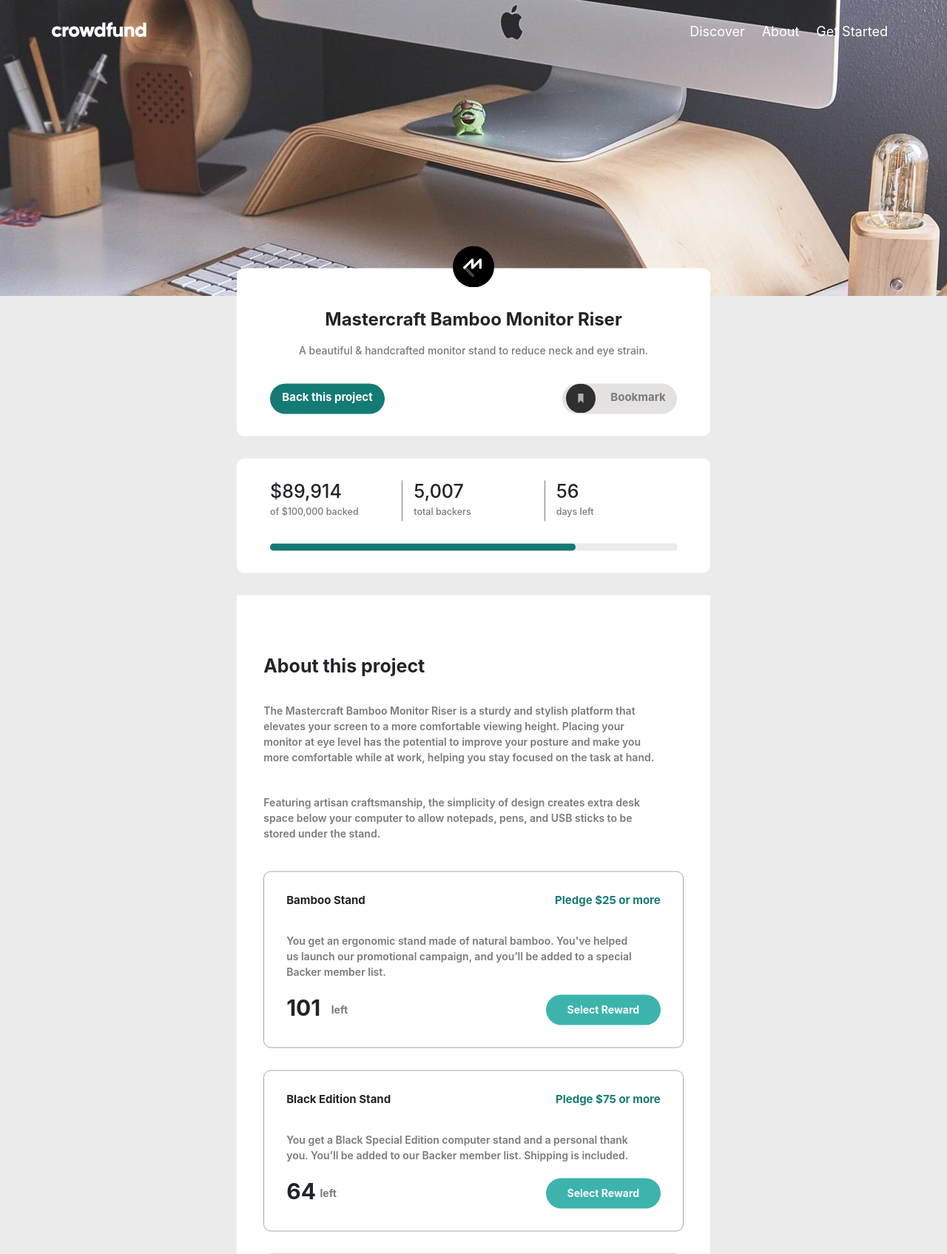
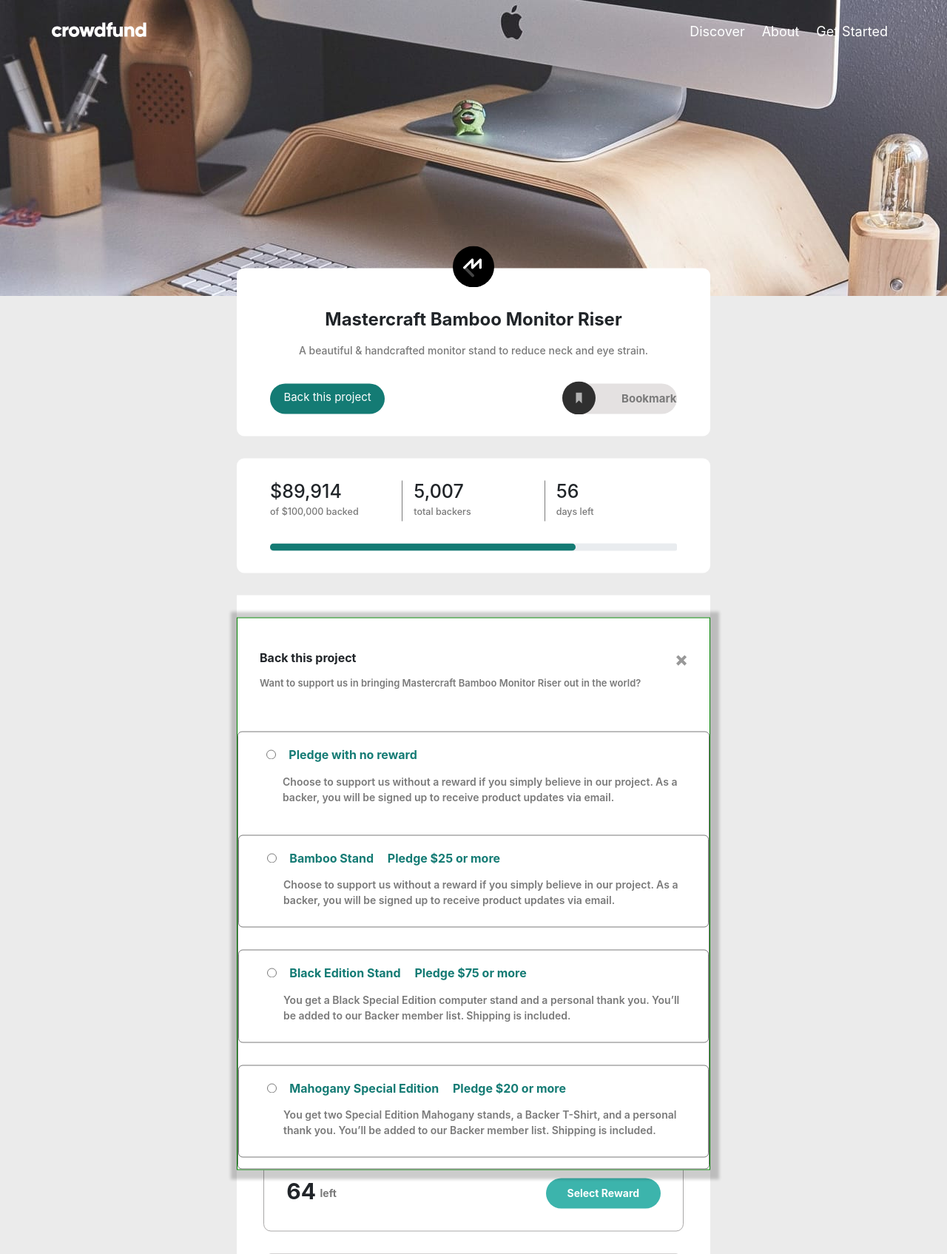
Before and after one commit to Romuald01/crowd_funding, a PHP site: page / in a window 1280 px wide, after a click on "Select Reward". Shown: the top 1695 px of the page at 74% size. Run offline with PHP 8.4, Linux system fonts and the light colour scheme.

Commit message:
progress crowdfunding

```diff
--- a/css/style.css
+++ b/css/style.css
@@ -120,6 +120,19 @@ html{
     padding: 8px 0px 10px;
 }
 
+button{
+    border:none;
+    background-color:hsl(176, 72%, 28%);
+    color: hsl(0,0%,100%);
+
+}
+
+ button:focus{
+    border:none;
+    background-color:hsl(176, 72%, 28%);
+    color: hsl(0,0%,100%);
+}
+
 .bookmark-link{
     color:hsl(0,0%,100%);
     font-weight: 700;
@@ -127,7 +140,10 @@ html{
 }
 
 .icon-bookmarked-text{
-  padding-left:50px;
+  position: absolute;
+  top: 40%;
+  right: 5%;
+justify-content: center;
 }
 
 .bookmark-link:hover{
@@ -145,11 +161,11 @@ color: hsl(0,0%,48%);
 }
 
 .icon-bookmarked{
-    right: 23%;
+    right:23%;
     height: 40px;
     position: absolute;
-    height: 40px;
-    top: 30%;
+    height: 45px;
+    top: 27%;
 }
 
 .change-link{
@@ -439,11 +456,21 @@ background-color: hsl(176, 72%, 28%);
 }
 
 .popover-modal{
-position: absolute;
-top: -349px;
-z-index: 99;
-background-color: rgb(173, 132, 132);
-left: 0;
+    position: absolute;
+    z-index: 999;
+    top: 0;
+    display: none;
+    right:0%;
+    background-color: #fff;
+    box-shadow: 2px 3px 4px 10px rgb(0, 0, 0,0.2);
+}
+.modal-left{
+    display: none;
+}
+
+.close-btn{
+    border:none;
+    background: none;
 }
 
 /* =======================MEDIA QUERY START HERE============================== */
--- a/index.html
+++ b/index.html
@@ -65,7 +65,7 @@
             </div>
             <div class="mastercraft-button pt-5 px-5 pb-5" style="border:red">
                     <div class="button back-projec-text bookmark-content">
-                      <a href="#" class="bookmark-link" id="show-modal">Back this project</a>
+                      <button onclick="support()" class="back-projec-text bookmark-content" type="submit" class="bookmark-link">Back this project</button>
                     </div>
                        <!-- Success modal start -->
                     <div class="modal p-5 modal-hidden">
@@ -74,7 +74,7 @@
                         <p class="support-pledge-text pt-3">Your pledge brings us one step closer to sharing Mastercraft Bamboo Monitor Riser worldwide. You will get
                         an email once our campaign is completed.
                       </p>
-                      <button class="got-it-button mt-3" id="modal_close"><a href="#" class="got-it-text">Got it!</a></button>
+                      <button class="got-it-button mt-3" onclick="gotit()"><a href="#" class="got-it-text">Got it!</a></button>
                     </div>
                     <!-- Success modal end -->
                     <div class="button icon-bookmarked-box" id="icon-bookmarked-box">
@@ -144,10 +144,206 @@
               </p>
               <div class=" bamboo-stand-headings pt-3">
                 <h1 class="stands-number">101<span class="left">left</span></h1>
-                <div class="button back-project-text bookmark-content py-3 select-text"><a href="#" class="select-reward-text" onclick="popovermodalbox()">Select Reward</a></div>
+                <button class="button back-project-text bookmark-content py-3 select-text"><a href="#" class="select-reward-text" onclick="popovermodalbox()">Select Reward</a></button>
               </div>
           </div>
         </div>
+        <!-- pledge modal start -->
+
+        <!------------------------------Selection modal start---------------------- -->
+        <div class="container-fluid popover-modal  mt-5" id="popovermodal" style="border:1px solid green;" >
+          <div class="row mt-5 selected-modal-box p-4">
+            <div class="col-md-12 selected-modal">
+              <h4 class="back-text">Back this project</h4>
+              <button href="#" class="close-btn" onclick="pledgeclose()"><img src="images/icon-close-modal.svg" alt="close-modal" class="modal-close"></button>
+            </div>
+            <div class="col-md-12 modal-about-div pt-3">
+              <p class="modal-about-text">
+                Want to support us in bringing Mastercraft Bamboo Monitor Riser out in the world?
+              </p>
+            </div>
+          </div>
+          <div class="row mt-5 modal-pledge-boxes p-4">
+          <!-- first modal pledges start -->
+          <div class="col-md-12">
+            <!-- toggling of the collapse code -->
+              <p>
+                <a class="btn btn-priary" data-toggle="collapse" href="#collapseExample1" aria-expanded="false" aria-controls="collapseExample">
+                    <input type="radio" class="radio-background" onclick="radioBackground()" id="radiobackground">
+                    <span class="pledge-no-reward">Pledge with no reward</span>
+                  </a><!-- toggling of the collapse code -->
+              </p>
+          </div>
+          <div class="col-md-12">
+            <p class="pledge-paragraph  pl-5">Choose to support us without a reward if you simply believe in our project. As a backer,
+              you will be signed up to receive product updates via email.
+            </p>
+          </div>
+          <!-- content of the collapse -->
+          <div class="col-md-12">
+            <div class="collapse pt-3" id="collapseExample1">
+              <div class="card card-body">
+                <form action="#" class="collapse-form pt-5">
+                  <p class="collapse-data">
+                    Enter your pledge
+                  </p>
+                    <h4 class="input-dollar-sign">$</h4>
+                    <input type="number"  class="collapse-button pledge-amount">
+                    <input type="submit" value="continue" class="collapse-button btn-continue">
+                </form>
+              </div>
+            </div>
+          </div>
+          <!-- content of the collapse -->
+          <!-- first modal pledges end -->
+          <!-- </div> -->
+                          <!-- second modal pledges start -->
+                          <div class="row mt-5 modal-pledge-boxes p-4">
+                            <!-- first modal pledges start -->
+                            <div class="col-md-12">
+                              <!-- toggling of the collapse code -->
+                                <p>
+                                  <a class="btn btn-priary" data-toggle="collapse" href="#collapseExample2" aria-expanded="false" aria-controls="collapseExample">
+                                      <!-- <input type="radio" class="radio-background" onclick="radioBackground()" id="radiobackground">
+                                      <span class="pledge-no-reward">Pledge with no reward</span> -->
+                                        <input type="radio" class="rad" required>
+                                        <span class="pledge-no-reward">Bamboo Stand
+                                            <span class="modal-pledge pl-4">
+                                              Pledge $25 or more
+                                            </span>
+                                          <span class="modal-left">101
+                                            <span class="modal-number-left">left</span>
+                                          </span>
+                                        </span>
+                                    </a>
+                                </p>
+                              <!-- toggling of the collapse code -->
+                            </div>
+                            <div class="col-md-12">
+                              <p class="pledge-paragraph  pl-5">Choose to support us without a reward if you simply believe in our project. As a backer,
+                                you will be signed up to receive product updates via email.
+                              </p>
+                            </div>
+                            <!-- <span class="modal-left">101
+                              <span class="modal-number-left">left</span>
+                            </span> -->
+                            <!-- content of the collapse -->
+                            <div class="col-md-12">
+                              <div class="collapse pt-3" id="collapseExample2">
+                                <div class="card card-body">
+                                  <form action="#" class="collapse-form pt-5">
+                                    <p class="collapse-data">
+                                      Enter your pledge
+                                    </p>
+                                      <h4 class="input-dollar-sign">$</h4>
+                                      <input type="number"  class="collapse-button pledge-amount">
+                                      <input type="submit" value="continue" class="collapse-button btn-continue">
+                                  </form>
+                                </div>
+                              </div>
+                            </div>
+                            <!-- content of the collapse -->
+                            <!-- first modal pledges end -->
+                          </div>
+                          <!-- second modal pledges ends -->
+
+                          <!-- third modal pledges start -->
+                          <div class="row mt-5 modal-pledge-boxes p-4">
+                            <!-- first modal pledges start -->
+                            <div class="col-md-12">
+                              <!-- toggling of the collapse code -->
+                                <p>
+                                  <a class="btn btn-priary" data-toggle="collapse" href="#collapseExample3" aria-expanded="false" aria-controls="collapseExample">
+                                      <!-- <input type="radio" class="radio-background" onclick="radioBackground()" id="radiobackground">
+                                      <span class="pledge-no-reward">Pledge with no reward</span> -->
+                                        <input type="radio" class="rad" required>
+                                        <span class="pledge-no-reward">Black Edition Stand
+
+                                          <span class="modal-pledge pl-4">
+                                            Pledge $75 or more
+                                          </span>
+                                        <span class="modal-left">64
+                                          <span class="modal-number-left">left</span>
+                                        </span>
+                                      </span>
+                                    </a><!-- toggling of the collapse code -->
+                                </p>
+                            </div>
+                            <div class="col-md-12">
+                              <p class="pledge-paragraph  pl-5">You get a Black Special Edition computer stand and a personal thank you. You’ll be added to our Backer
+                                member list. Shipping is included.
+
+                              </p>
+                            </div>
+                            <!-- content of the collapse -->
+                            <div class="col-md-12">
+                              <!-- <hr> -->
+                              <div class="collapse pt-3" id="collapseExample3">
+                                <div class="card card-body">
+                                  <form action="#" class="collapse-form pt-5">
+                                    <p class="collapse-data">
+                                      Enter your pledge
+                                    </p>
+                                      <h4 class="input-dollar-sign">$</h4>
+                                      <input type="number"  class="collapse-button pledge-amount">
+                                      <input type="submit" value="continue" class="collapse-button btn-continue">
+                                  </form>
+                                </div>
+                              </div>
+                            </div>
+                            <!-- content of the collapse -->
+                            <!-- first modal pledges end -->
+                          </div>
+                          <!-- fourth modal pledges start-->
+                          <div class="row mt-5 modal-pledge-boxes p-4">
+                            <!-- first modal pledges start -->
+                            <div class="col-md-12">
+                              <!-- toggling of the collapse code -->
+                                <p>
+                                  <a class="btn btn-priary" data-toggle="collapse" href="#collapseExample4" aria-expanded="false" aria-controls="collapseExample">
+                                      <!-- <input type="radio" class="radio-background" onclick="radioBackground()" id="radiobackground">
+                                      <span class="pledge-no-reward">Pledge with no reward</span> -->
+                                        <input type="radio" class="rad" required>
+                                        <span class="pledge-no-reward">Mahogany Special Edition
+                                          <span class="modal-pledge pl-4">
+                                            Pledge $20 or more
+                                          </span>
+                                        <span class="modal-left">0
+                                          <span class="modal-number-left">left</span>
+                                        </span>
+                                      </span>
+                                    </a><!-- toggling of the collapse code -->
+                                </p>
+                            </div>
+                            <div class="col-md-12">
+                              <p class="pledge-paragraph  pl-5">
+                                You get two Special Edition Mahogany stands, a Backer T-Shirt, and a personal thank you. You’ll be added
+                                to our Backer member list. Shipping is included.
+                              </p>
+                            </div>
+                            <!-- content of the collapse -->
+                            <div class="col-md-12">
+                              <!-- <hr> -->
+                              <div class="collapse pt-3" id="collapseExample4">
+                                <div class="card card-body">
+                                  <form action="#" class="collapse-form pt-5">
+                                    <p class="collapse-data">
+                                      Enter your pledge
+                                    </p>
+                                      <h4 class="input-dollar-sign">$</h4>
+                                      <input type="number"  class="collapse-button pledge-amount">
+                                      <input type="submit" value="continue" class="collapse-button btn-continue">
+                                  </form>
+                                </div>
+                              </div>
+                            </div>
+                            <!-- content of the collapse -->
+                          </div>
+                          <!-- fourth modal pledges ends-->
+          </div>
+        </div>
+        <!------------------------------Selection modal ends---------------------- -->
+        <!-- pledge modal ends -->
         <!-- bamboo stands 1 ends -->
         <!-- bamboo stands 2 start -->
         <div class="row mt-5 bamboo-stand-box">
--- a/js/app.js
+++ b/js/app.js
@@ -13,29 +13,23 @@ bookMarkedLogo.style.display = "block";
   // })
 
   // CODE FOR THANKS SUPPORT START
-const toggleModalThanks = ()=>{
-  document.querySelector('.modal')
-  .classList.toggle('.modal-hidden');
-
-};
 
 
-document.querySelector('#show-modal')
-.addEventListener('click',toggleModalThanks);
-// document.querySelector('#show-modal')
-// .addEventListener('submit',(event)=>{
-// event.preventDefault();
-// toggleModalThanks();
-// });
+function support(){
+  var thanksBox = document.querySelector(".modal");
+  thanksBox.style.display = "block";
 
-document.querySelector('#modal_close')
-.addEventListener('click',toggleModalThanks);
+}
+function gotit(){
+  var thanksBox = document.querySelector(".modal");
+  thanksBox.style.display = "none";
+
+}
+
+
+
 
   // CODE FOR THANKS SUPPORT END
-// function support(){
-//   var thanksBox =  document.getElementById("thankSupportContent");
-//   thanksBox.style.display = "block";
-// }
 
 
 
@@ -60,3 +54,14 @@ $closeIcon.addEventListener('click',()=>{
  $closeIcon.style.display = 'none';
 })
 // mobile nav overlay start
+
+
+// crowdfunding pledges
+
+function popovermodalbox(){
+  document.querySelector("#popovermodal").style.display = 'block';
+}
+function pledgeclose(){
+  // alert("dkdddlvlvl");
+  document.querySelector("#popovermodal").style.display = "none";
+}
```
Also changed, not shown: other parts of css/style.css (+59 -16 lines), state-modal-selected.html (added, +209 -0 lines).
